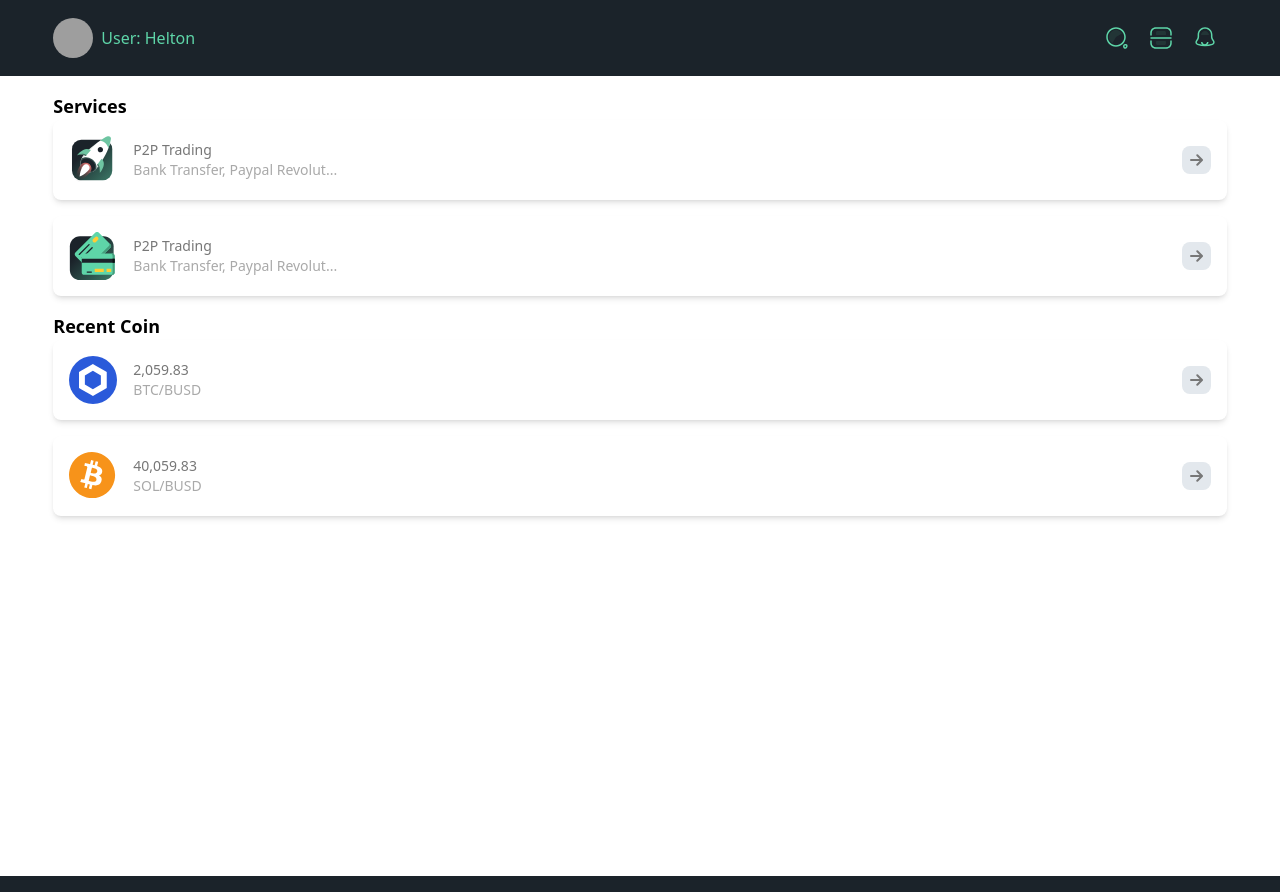
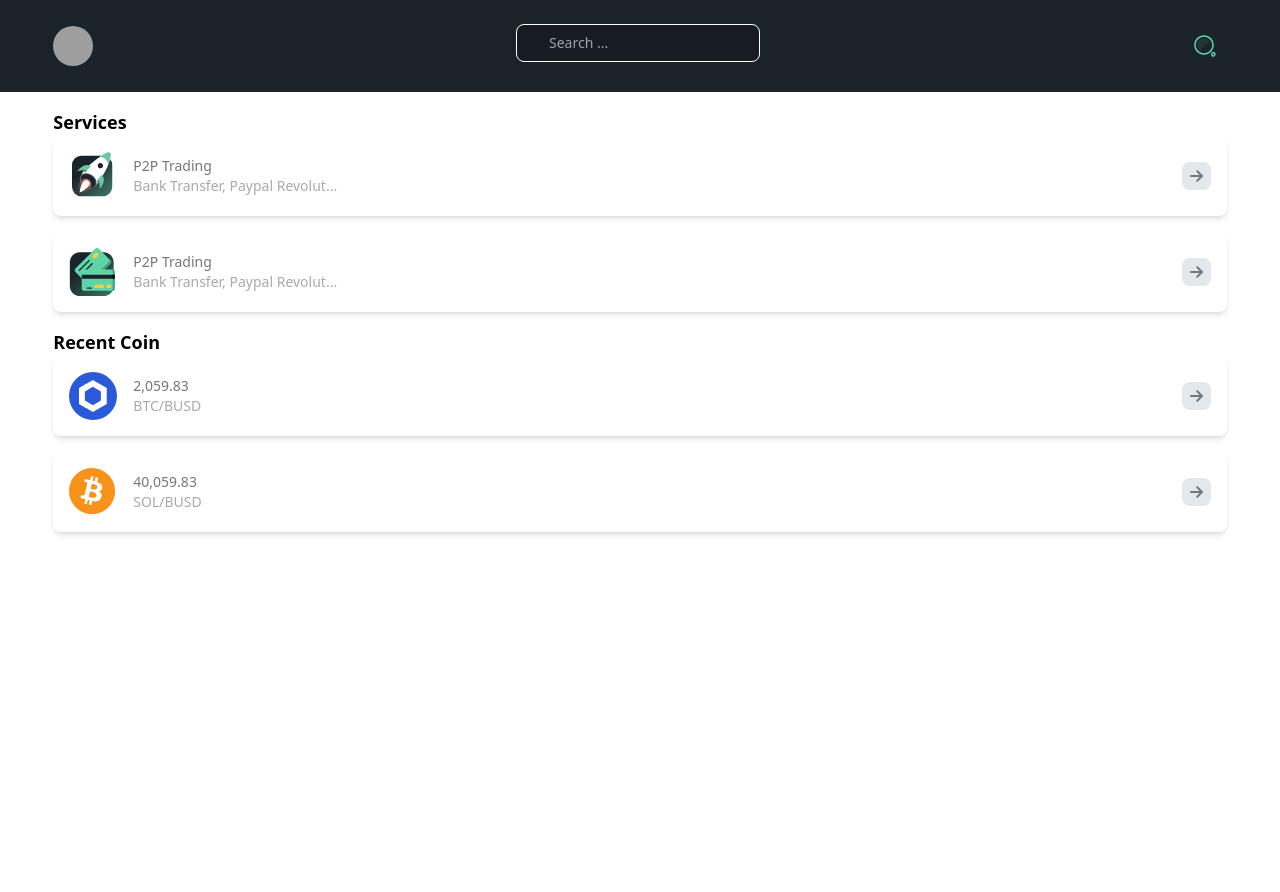
Before and after one commit to Helton-Carlos/aliens-free, a Vue app: page /home in a window 1280 px wide. Both pictures are taken after a click on the picture 1116 px from the left and 38 px from the top of the page. Built offline with nearby package versions, Linux system fonts and the light colour scheme; grey boxes are pictures that could not be loaded; what miragejs, vue3-apexcharts would draw is missing.

Commit message:
feat: add input nav

```diff
--- a/src/components/Input/Input.vue
+++ b/src/components/Input/Input.vue
@@ -1,6 +1,6 @@
 <script setup lang="ts">
 defineProps<{
-  label: string;
+  label?: string;
   id: string;
   placeholder: string;
   type: string;
@@ -21,7 +21,7 @@ function updateInput(event: any) {
     <label
       v-if="label"
       :for="id"
-      class="block mb-2 capitalize text-sm font-medium text-gray-900 dark:text-white"
+      class="block mb-4 capitalize text-sm font-medium text-gray-900 dark:text-white"
     >
       {{ label }}
     </label>
@@ -29,7 +29,7 @@ function updateInput(event: any) {
       :id="id"
       :type="type"
       :value="modelValue"
-      class="block mb-8 bg-dark w-full p-4 pl-10 text-sm text-white border border-gray-300 rounded-lg bg-gray-50 focus:border-green focus:ring-green focus:outline-none focus:ring focus:ring-opacity-40"
+      class="block bg-dark w-full p-2 pl-8 text-sm text-white border border-gray-300 rounded-lg bg-gray-50 focus:border-green focus:ring-green focus:outline-none focus:ring focus:ring-opacity-40"
       :placeholder="placeholder"
       @input="updateInput"
       required
--- a/src/components/Nav/Nav.vue
+++ b/src/components/Nav/Nav.vue
@@ -1,24 +1,68 @@
 <script setup lang="ts">
 import { ref } from "vue";
+import Input from "../../components/Input/Input.vue";
+import { useRouter } from "vue-router";
+
 const name = ref<string>("Helton");
+const search = ref<string>("");
+
+const router = useRouter();
+const inputShow = ref<boolean>(false);
+
+function onSearch() {
+  inputShow.value = !inputShow.value;
+}
+
+function onMenu() {}
+
+function onNotification() {
+  router.push({ name: "index" });
+}
 </script>
 
 <template>
+  <div class="flex justify-between">
     <div class="flex items-center">
       <img
         class="h-10 w-10 rounded-full"
         src="https://images.unsplash.com/photo-1472099645785-5658abf4ff4e?ixlib=rb-1.2.1&ixid=eyJhcHBfaWQiOjEyMDd9&auto=format&fit=facearea&facepad=2&w=256&h=256&q=80"
         alt=""
       />
-    <p class="text-green font-medium px-2">User: {{ name }}</p>
+      <p class="text-green font-medium px-2" v-if="!inputShow">
+        User: {{ name }}
+      </p>
     </div>
+
+    <div v-if="inputShow">
+      <Input
+        id="text"
+        type="text"
+        placeholder="Search ..."
+        v-model:modelValue="search"
+      />
+    </div>
+
     <div class="flex items-center">
-    <img src="../../assets/icon/Lupa.svg" alt="Lupa" class="cursor-pointer" />
-    <img src="../../assets/icon/Menu.svg" alt="Menu" class="cursor-pointer" />
       <img
+        src="../../assets/icon/Lupa.svg"
+        alt="Lupa"
+        class="cursor-pointer"
+        @click="onSearch"
+      />
+      <img
+        v-if="!inputShow"
+        src="../../assets/icon/Menu.svg"
+        alt="Menu"
+        class="cursor-pointer"
+        @click="onMenu"
+      />
+      <img
+        v-if="!inputShow"
         src="../../assets/icon/Notificacao.svg"
         alt="Notificação"
         class="cursor-pointer"
+        @click="onNotification"
       />
     </div>
+  </div>
 </template>
--- a/src/pages/Home.vue
+++ b/src/pages/Home.vue
@@ -5,7 +5,7 @@ import Nav from "../components/Nav/Nav.vue";
 
 <template>
   <div>
-    <div class="w-11/12 flex justify-between mx-auto py-4">
+    <div class="w-11/12 mx-auto py-6">
       <Nav />
     </div>
 
```
Lines whose indentation alone changed are shown as unchanged.
